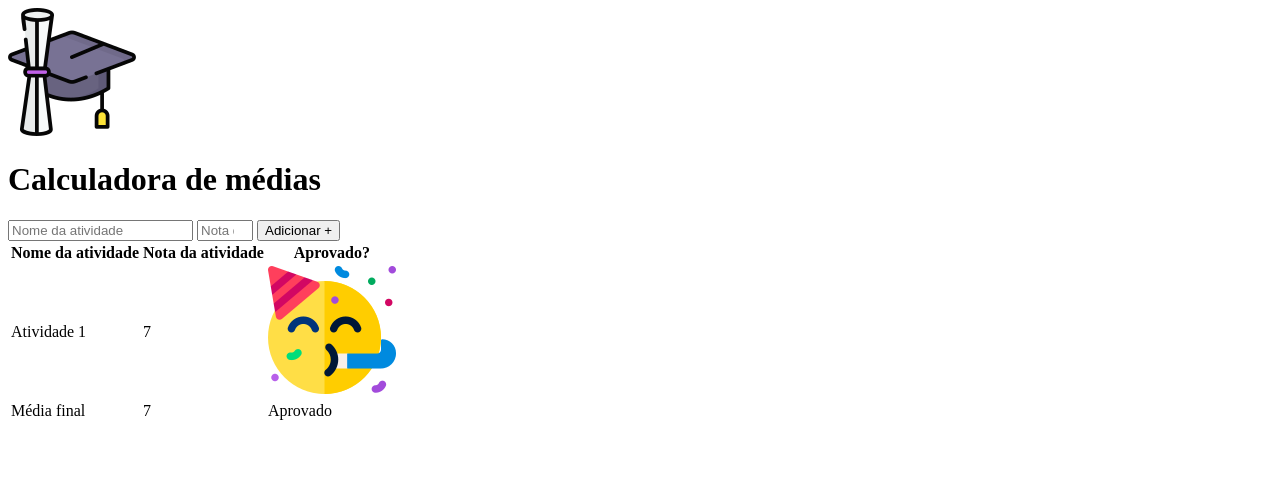
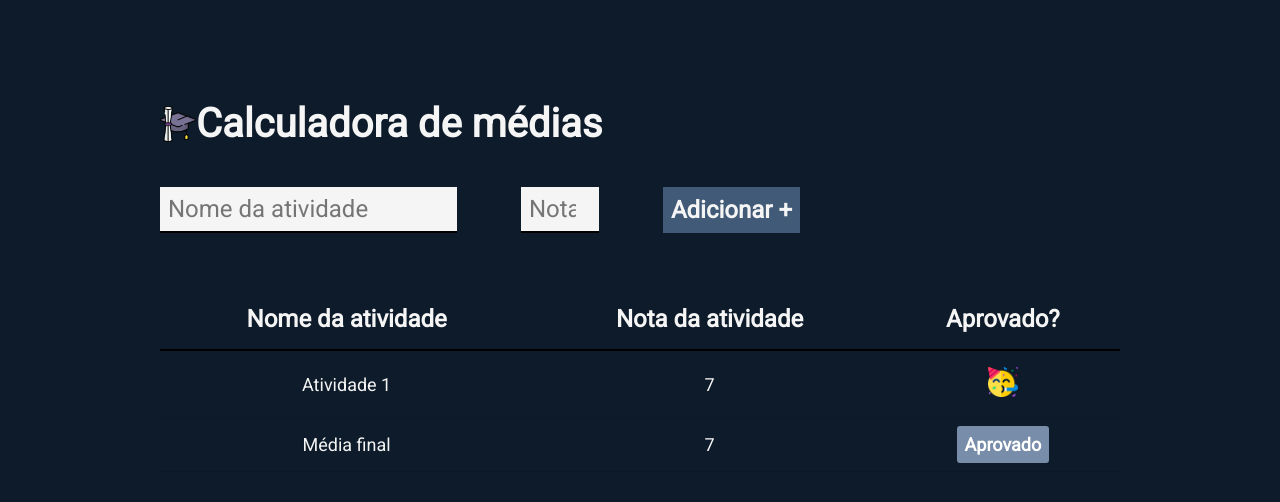
Before and after one commit to podecafezz/EBAC_Alunos, a plain HTML site: page index.html in a window 1280 px wide. Drawn offline with Linux system fonts and the light colour scheme.

Commit message:
style: acrescentado alguns itens de estilização

```diff
--- a/index.html
+++ b/index.html
@@ -4,8 +4,13 @@
     <meta charset="UTF-8">
     <meta name="viewport" content="width=device-width, initial-scale=1.0">
     <title>Calculadora de médias</title>
+    <link rel="preconnect" href="https://fonts.googleapis.com">
+    <link rel="preconnect" href="https://fonts.gstatic.com" crossorigin>
+    <link href="https://fonts.googleapis.com/css2?family=Roboto&display=swap" rel="stylesheet">
+    <link rel="stylesheet" href="./main.css">
 </head>
 <body>
+    <div class="container">
         <header>
             <img src="./images/logo.png" alt="capelo e diploma">
             <h1>Calculadora de médias</h1>
@@ -15,7 +20,7 @@
             <input type="number" required placeholder="Nota da atividade" min="0" max="10"/>
             <button type="submit"> Adicionar +</button>
         </form>
-    <table>
+        <table cellspacing="0">
             <thead>
                 <tr>
                     <th>Nome da atividade</th>
@@ -34,9 +39,10 @@
                 <tr>
                     <td> Média final</td>
                     <td>7</td>
-                <td>Aprovado</td>
+                    <td><span class="result">Aprovado</span></td>
                 </tr>
             </tfoot>
         </table>
+    </div>
 </body>
 </html>
--- /dev/null
+++ b/main.css
@@ -0,0 +1,97 @@
+*{
+    font-family: 'Roboto', sans-serif;
+    margin: 0;
+    padding: 0;
+    box-sizing: border-box;
+}
+
+body {
+    background-color: #0D1B2A;
+    color: whitesmoke;
+    padding-top: 100px;
+}
+
+header{
+    display: flex;
+    align-items: center;
+    margin-bottom: 40px;
+}
+
+header img{
+    height: 36px;
+    margin-right: bold;
+}
+
+header h1 {
+    font-size: 40px;
+    font-weight: bold;
+}
+
+.container {
+    max-width: 960px;
+    width: 100%;
+    margin: 0 auto;
+}
+
+form {
+    display: flex;
+    max-width: 640px;
+    width: 100%;
+    justify-content: space-between;
+    margin-bottom: 56px;
+}
+
+form input {
+    font-size: 24px;
+    background-color: whitesmoke;
+    border: none;
+    border-bottom: 2px solid #000;
+    padding: 8px;
+
+}
+
+form button {
+    background-color: #415A77;
+    color: whitesmoke;
+    font-size: 24px;
+    font-weight: bold;
+    border: none;
+    cursor: pointer;
+    padding: 8px;
+}
+
+table{
+    width: 100%;
+}
+
+table th {
+    border-bottom:  2px solid #000;
+    padding: 16px;
+    font-size: 24px;
+    font-weight: bold;
+}
+table td{
+    padding: 16px 0;
+    text-align: center;
+    font-size: 18px;
+    border-bottom: 1px solid rgba(0, 0, 0, 0.1);
+}
+
+table td img{
+    height: 30px;
+}
+
+.result{
+    padding: 8px;
+    font-weight: bold;
+    color: white;
+    background-color: #778DA9;
+    border-radius: 3px;
+}
+
+.approved{
+    background-color: #009432;
+}
+.disapproved{
+    background-color: red;
+}
```
Lines whose indentation alone changed are shown as unchanged.
